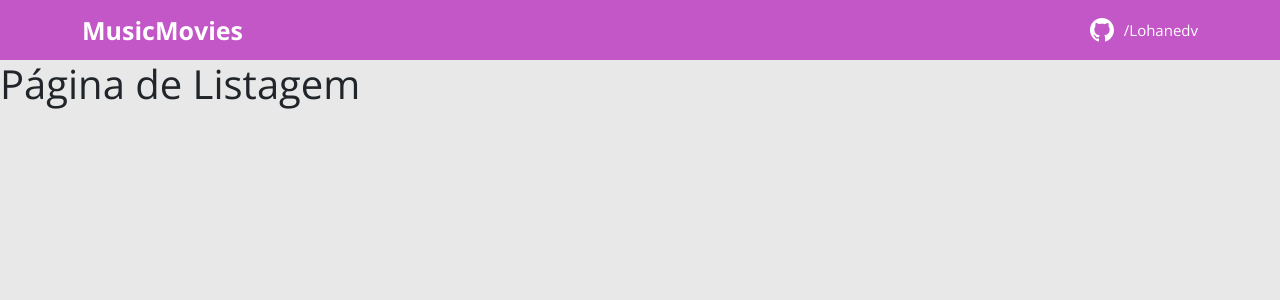
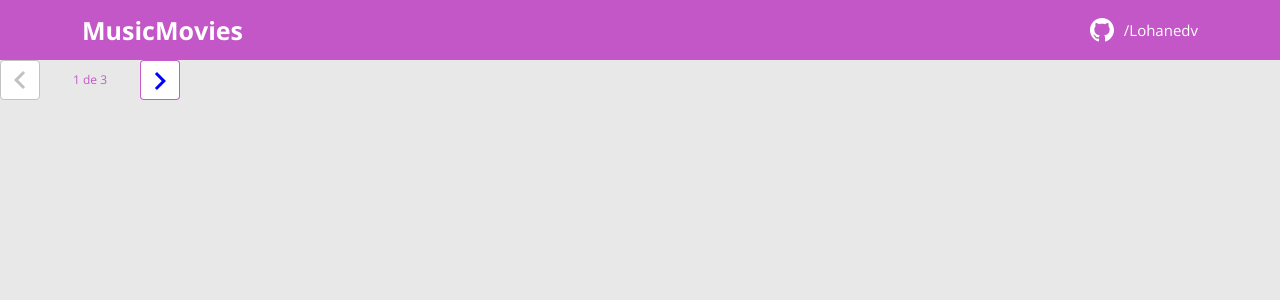
Before and after one commit to Lohanedv/MusicMovies, a React (Create React App) app in the folder frontend/: page / in a window 1280 px wide. Shown: the top 300 px of the page. Built offline with nearby package versions, Linux system fonts and the light colour scheme.

Commit message:
Paginação do Layout

```diff
--- a/frontend/src/Pages/Formulario/index.tsx
+++ b/frontend/src/Pages/Formulario/index.tsx
@@ -1,12 +1,12 @@
-import "./styles.css"
+import "./styles.css";
 function Form() {
 
     const movie = {
         id: 1,
-        image: "https://www.themoviedb.org/t/p/w220_and_h330_face/dmmnl7Nqe3ITQMFBAJF0fYyNILq.jpg",
-        title: "Relatos Brasileiros: Alberto Cavalcanti",
+        image: "https://www.themoviedb.org/t/p/w533_and_h300_bestv2/riS7PNEVDjnCCc7V79B1kD2Qvdu.jpg",
+        title: "Chico: Artista Brasileiro",
         count: 2,
-        score: 3.8
+        score: 4.8
     };
 
     return(
@@ -19,7 +19,7 @@
                         <label htmlFor = "email">Digite o seu email: </label>
                         <input type="email" className = "form-control" id = "email" />
                     </div>
-                    <div className = "form-group musicmovie-fotm-group">
+                    <div className = "form-group musicmovie-form-group">
                         <label htmlFor="score">Informe a sua avaliação</label>
                         <select className="form-control" id="score" name="score">
                             <option>1</option>
--- a/frontend/src/Pages/Listagem/index.tsx
+++ b/frontend/src/Pages/Listagem/index.tsx
@@ -1,6 +1,9 @@
+import Pagination from "components/Pagination";
+
 function Listing() {
+
     return(
-        <h1>Página de Listagem</h1>
+        <Pagination />
     );
 }
 export default Listing;
--- /dev/null
+++ b/frontend/src/components/Pagination/index.tsx
@@ -0,0 +1,19 @@
+import { ReactComponent as Arrow } from "assets/img/Vector.svg";
+import './styles.css';
+
+function Pagination() {
+  return (
+    <div className="musicmovie-pagination-container">
+      <div className="musicmovie-pagination-box">
+        <button className="musicmovie-pagination-button" disabled={true}>
+          <Arrow />
+        </button>
+        <p>{`${1} de ${3}`}</p>
+        <button className="musicmovie-pagination-button" disabled={false}>
+          <Arrow className="musicmovie-flip-horizontal" />
+        </button>
+      </div>
+    </div>
+  );
+}
+export default Pagination;
--- /dev/null
+++ b/frontend/src/components/Pagination/styles.css
@@ -0,0 +1,45 @@
+.musicmovie-form-container {
+    padding: 15px 0;
+    display: flex;
+    justify-content: center;
+    align-items: center;
+}
+.musicmovie-pagination-box {
+    width: 180px;
+    display: flex;
+    justify-content: space-between;
+    align-items: center;
+}
+.musicmovie-pagination-box form {
+    width: 100%;
+    display: flex;
+}
+.musicmovie-pagination-button {
+    width: 40px;
+    height: 40px;
+    border-radius: 4px;
+    background-color: #fff;
+    display: flex;
+    justify-content: center;
+    align-items: center;
+    border: 1px solid var(--color-primary);
+    cursor: pointer;
+}
+.musicmovie-pagination-button svg {
+    filter: brightness(0) saturate(100%) invert(26%) sepia(19%) saturate(7395%) hue-rotate(234deg) brightness(89%) contrast(92);
+}
+.musicmovie-pagination-button:disabled {
+    border: 1px solid #c2c2c2;
+    cursor: unset;
+}
+.musicmovie-pagination-button:disabled svg {
+    filter: none;
+}
+.musicmovie-pagination-container p {
+    margin: 0;
+    font-size: 12px;
+    color: var(--color-primary);
+}
+.musicmovie-flip-horizontal {
+    transform: rotate(180deg);
+}
```
Also changed, not shown: frontend/src/assets/img/Vector.svg (added).
